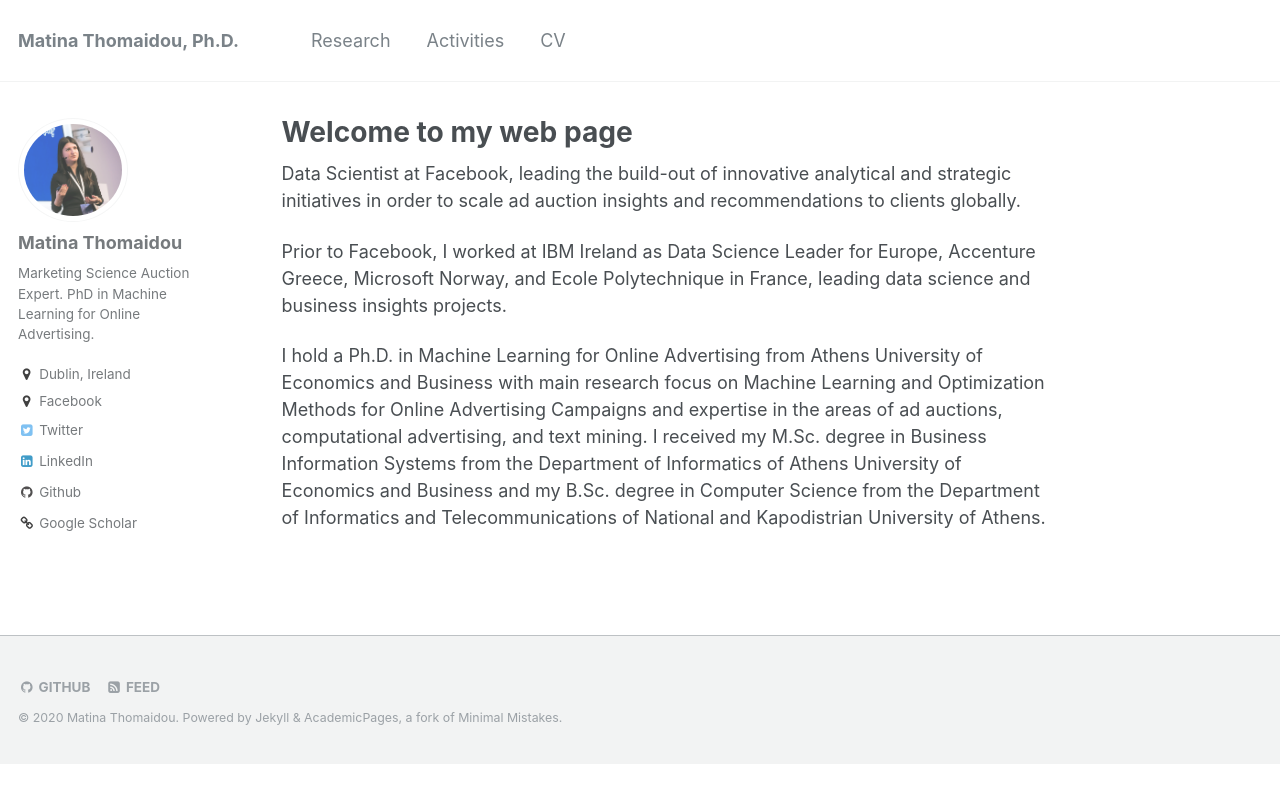
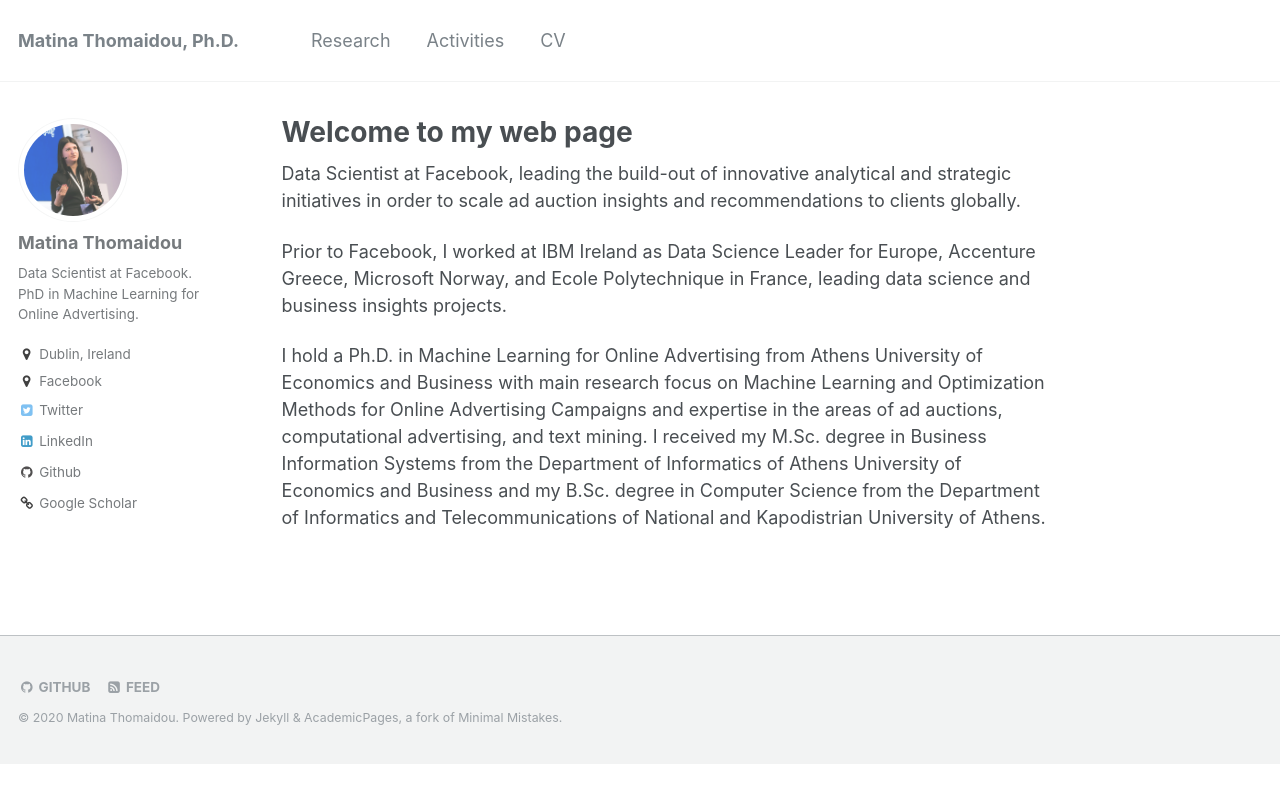
Before and after one commit to matinathomaidou/matinathomaidou.github.io, a Jekyll site: the page built from _pages/about.md, in a window 1280 px wide. Shown: the top 803 px of the page. Built offline with Jekyll 4.4.1, drawn with Linux system fonts in a browser that asks for light colours.

Commit message:
Update _config.yml
update config

```diff
--- a/_config.yml
+++ b/_config.yml
@@ -79,7 +79,7 @@ analytics:
 author:
   name             : "Matina Thomaidou"
   avatar           : "profile.png"
-  bio              : "Marketing Science Auction Expert. PhD in Machine Learning for Online Advertising."
+  bio              : "Data Scientist at Facebook. PhD in Machine Learning for Online Advertising."
   location         : "Dublin, Ireland"
   employer         : "Facebook"
   googlescholar    : "https://scholar.google.gr/citations?user=le0CBRIAAAAJ&hl=en"
```
